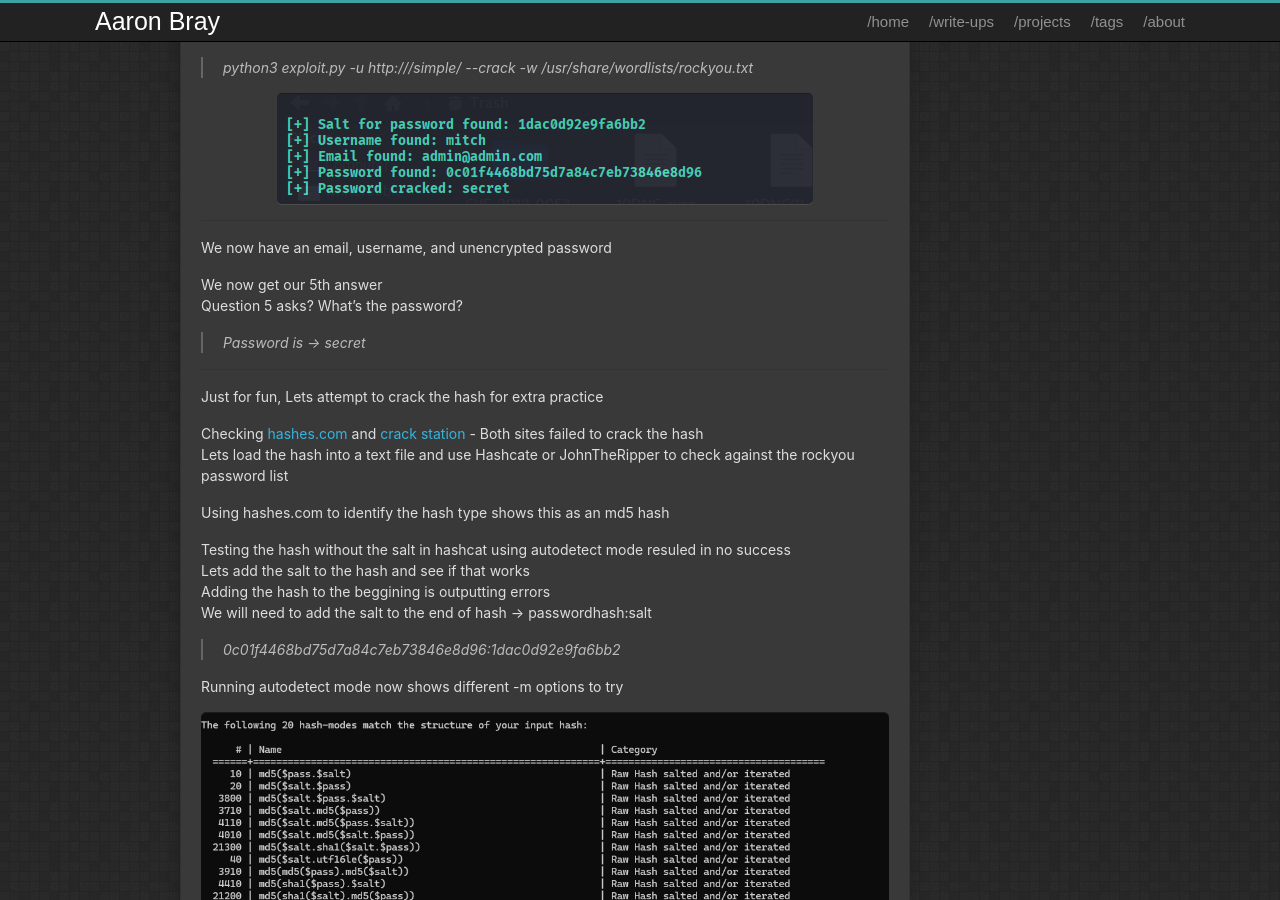
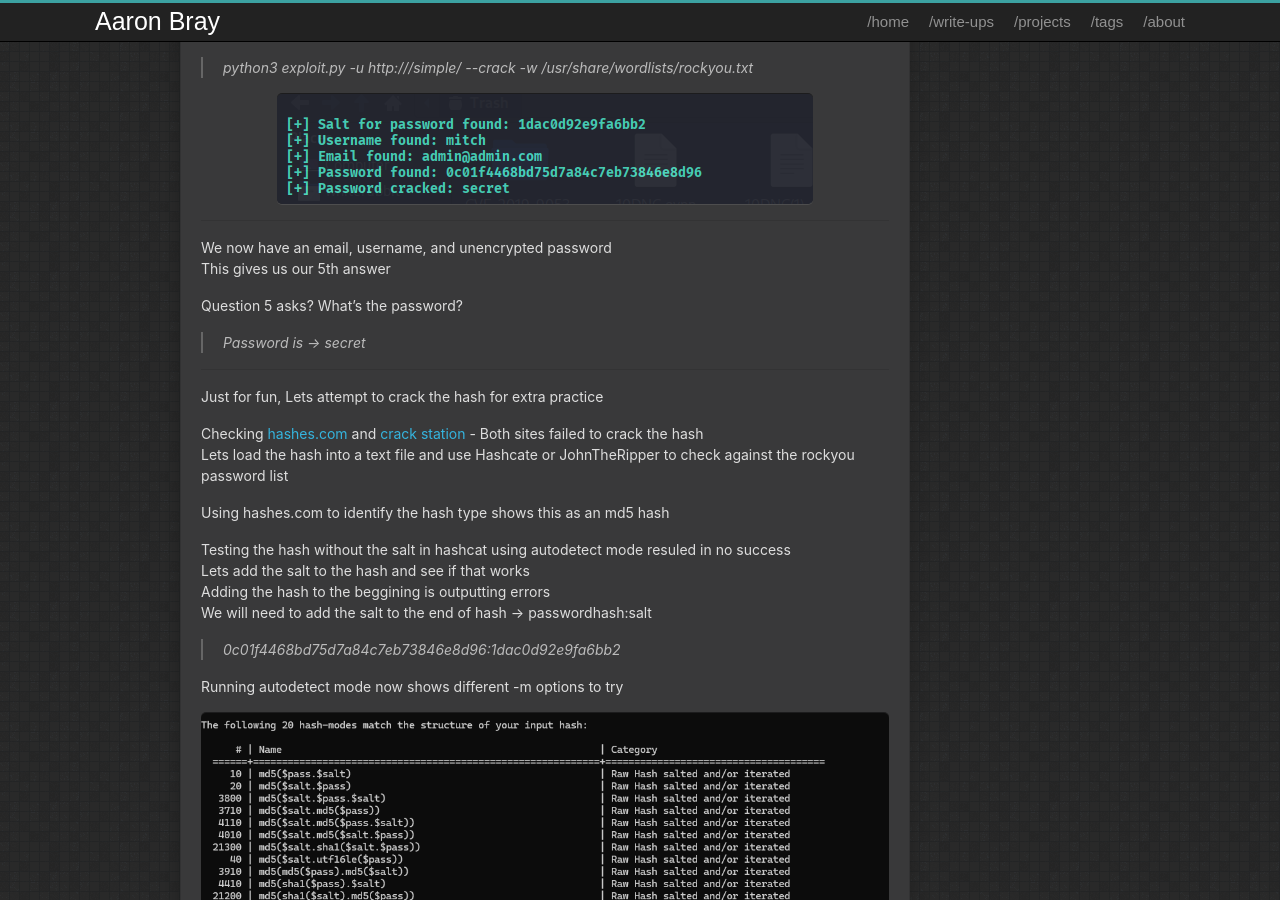
Before and after one commit to AaronBray/AaronBray.github.io, a Jekyll site: the page built from _posts/2025-09-01-SimpleCTF.md, in a window 1280 px wide and 900 px high, scrolled down 3069 px. Built offline with Jekyll 4.4.1, drawn with Linux system fonts in a browser that asks for light colours.

Commit message:
Update 2025-09-01-SimpleCTF.md

```diff
--- a/_posts/2025-09-01-SimpleCTF.md
+++ b/_posts/2025-09-01-SimpleCTF.md
@@ -102,8 +102,8 @@ ______________________
 
 
 We now have an email, username, and unencrypted password
+This gives us our 5th answer
 
-We now get our 5th answer
 Question 5 asks? What's the password?
 
 
```
